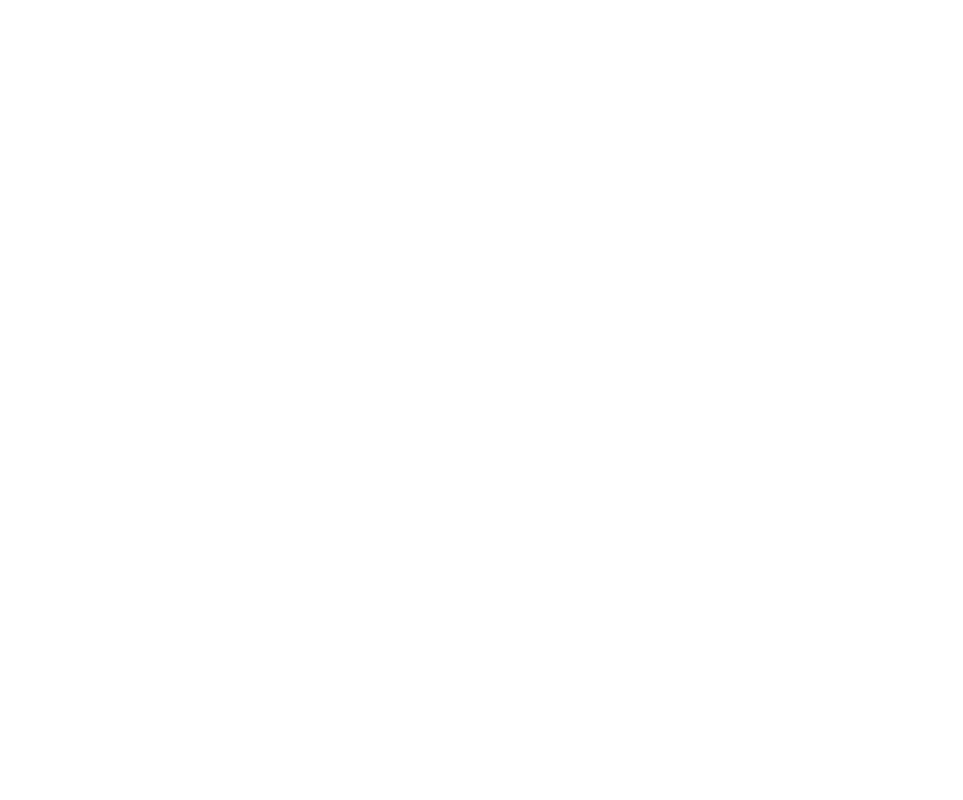
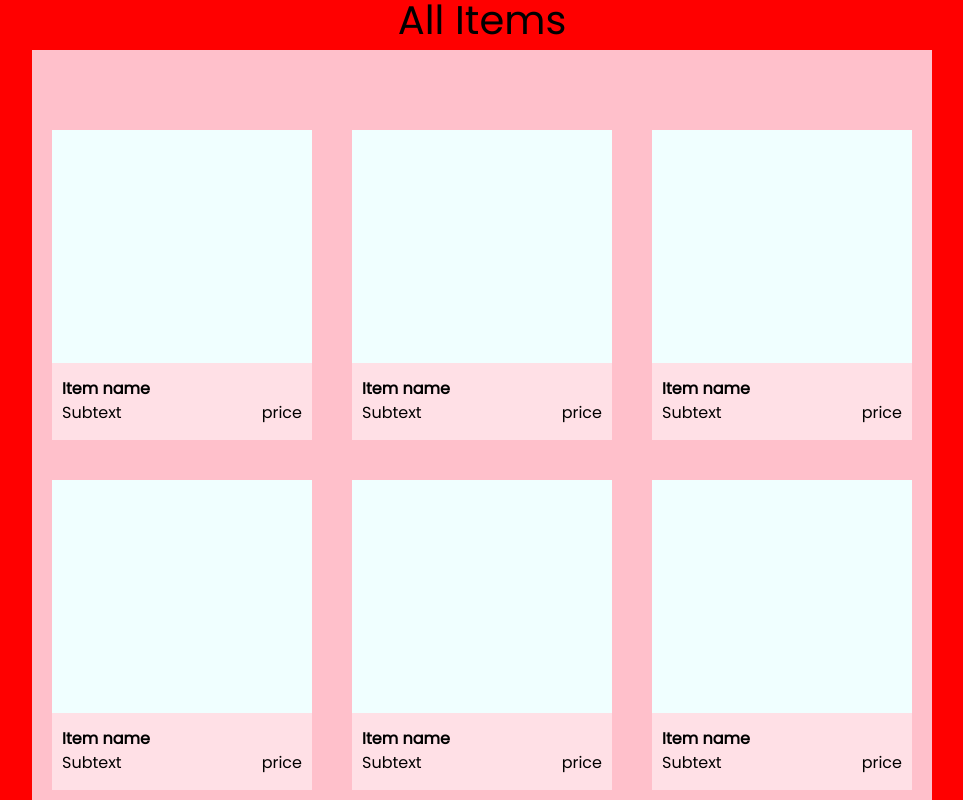
Before and after one commit to darwin-dev-diaz/odin-shopping-cart, a React (Vite) app: page /store in a window 1280 px wide. Before the commit this address had no page. Shown: the part 220-1020 px from the top of the page, without its empty margins (158-1121 px from the left). Before the commit the page ends 800 px from the top, so only its background shows below. Built offline with nearby package versions, Linux system fonts and the light colour scheme.

Commit message:
Build a mock store page

```diff
--- a/src/Pages/App.jsx
+++ b/src/Pages/App.jsx
@@ -2,11 +2,15 @@
 import Footer from "../components/footer/Footer";
 import "../styles/reset.css";
 import "../styles/App.css";
+import { Outlet } from "react-router-dom";
 
 function App() {
   return (
     <div className="app">
       <Header />
+      <div className="body">
+        <Outlet />
+      </div>
       <Footer />
     </div>
   );
--- /dev/null
+++ b/src/Pages/store/Store.jsx
@@ -0,0 +1,146 @@
+import "./store.css";
+
+const Store = () => {
+  return (
+    <div className="store">
+      <h1>All Items</h1>
+      <div className="items-container">
+        {/* items will be their own component */}
+        <div className="item">
+          <div className="item-image-container"></div>
+          <div className="item-info-container">
+            <div className="item-info-container-top">
+              <div className="item-name">Item name</div>
+            </div>
+            <div className="item-info-container-bottom">
+              <div className="item-subtext">Subtext</div>
+              <div className="item-price">price</div>
+            </div>
+          </div>
+        </div>
+        <div className="item">
+          <div className="item-image-container"></div>
+          <div className="item-info-container">
+            <div className="item-info-container-top">
+              <div className="item-name">Item name</div>
+            </div>
+            <div className="item-info-container-bottom">
+              <div className="item-subtext">Subtext</div>
+              <div className="item-price">price</div>
+            </div>
+          </div>
+        </div>
+        <div className="item">
+          <div className="item-image-container"></div>
+          <div className="item-info-container">
+            <div className="item-info-container-top">
+              <div className="item-name">Item name</div>
+            </div>
+            <div className="item-info-container-bottom">
+              <div className="item-subtext">Subtext</div>
+              <div className="item-price">price</div>
+            </div>
+          </div>
+        </div>
+        <div className="item">
+          <div className="item-image-container"></div>
+          <div className="item-info-container">
+            <div className="item-info-container-top">
+              <div className="item-name">Item name</div>
+            </div>
+            <div className="item-info-container-bottom">
+              <div className="item-subtext">Subtext</div>
+              <div className="item-price">price</div>
+            </div>
+          </div>
+        </div>
+        <div className="item">
+          <div className="item-image-container"></div>
+          <div className="item-info-container">
+            <div className="item-info-container-top">
+              <div className="item-name">Item name</div>
+            </div>
+            <div className="item-info-container-bottom">
+              <div className="item-subtext">Subtext</div>
+              <div className="item-price">price</div>
+            </div>
+          </div>
+        </div>
+        <div className="item">
+          <div className="item-image-container"></div>
+          <div className="item-info-container">
+            <div className="item-info-container-top">
+              <div className="item-name">Item name</div>
+            </div>
+            <div className="item-info-container-bottom">
+              <div className="item-subtext">Subtext</div>
+              <div className="item-price">price</div>
+            </div>
+          </div>
+        </div>
+        <div className="item">
+          <div className="item-image-container"></div>
+          <div className="item-info-container">
+            <div className="item-info-container-top">
+              <div className="item-name">Item name</div>
+            </div>
+            <div className="item-info-container-bottom">
+              <div className="item-subtext">Subtext</div>
+              <div className="item-price">price</div>
+            </div>
+          </div>
+        </div>
+        <div className="item">
+          <div className="item-image-container"></div>
+          <div className="item-info-container">
+            <div className="item-info-container-top">
+              <div className="item-name">Item name</div>
+            </div>
+            <div className="item-info-container-bottom">
+              <div className="item-subtext">Subtext</div>
+              <div className="item-price">price</div>
+            </div>
+          </div>
+        </div>
+        <div className="item">
+          <div className="item-image-container"></div>
+          <div className="item-info-container">
+            <div className="item-info-container-top">
+              <div className="item-name">Item name</div>
+            </div>
+            <div className="item-info-container-bottom">
+              <div className="item-subtext">Subtext</div>
+              <div className="item-price">price</div>
+            </div>
+          </div>
+        </div>
+        <div className="item">
+          <div className="item-image-container"></div>
+          <div className="item-info-container">
+            <div className="item-info-container-top">
+              <div className="item-name">Item name</div>
+            </div>
+            <div className="item-info-container-bottom">
+              <div className="item-subtext">Subtext</div>
+              <div className="item-price">price</div>
+            </div>
+          </div>
+        </div>
+        <div className="item">
+          <div className="item-image-container"></div>
+          <div className="item-info-container">
+            <div className="item-info-container-top">
+              <div className="item-name">Item name</div>
+            </div>
+            <div className="item-info-container-bottom">
+              <div className="item-subtext">Subtext</div>
+              <div className="item-price">price</div>
+            </div>
+          </div>
+        </div>
+      </div>
+    </div>
+  );
+};
+
+export default Store;
--- /dev/null
+++ b/src/Pages/store/store.css
@@ -0,0 +1,51 @@
+.store{
+    background-color: red;
+    width: 100%;
+    height: 2000px;
+    display: flex;
+    flex-direction: column;
+    justify-content: center;
+    align-items: center;
+}
+h1{
+    font-size: 40px;
+}
+.items-container{
+    background-color: pink;
+    width: auto;
+    height: 100%;
+    padding: 60px 0 60px 0;
+    display: grid;
+    grid-template-columns: repeat(3,300px);
+    grid-template-rows: repeat(4,350px);
+}
+
+/* item will eventually be its own component */
+.item{
+    width: auto;
+    height: auto;
+    background-color: rgb(255, 224, 230);
+    margin: 20px;
+    display: flex;
+    flex-direction: column;
+}
+
+.item-image-container{
+    background-color: azure;
+    width: 100%;
+    height: 75%;
+}
+.item-info-container{
+    flex-grow: 1;
+    padding: 0 10px 0 10px;
+    display: flex;
+    flex-direction: column;
+    justify-content: center;
+}
+.item-name{
+    font-weight: 900;
+}
+.item-info-container-bottom{
+    display: flex;
+    justify-content: space-between;
+}
--- a/src/components/footer/footer.css
+++ b/src/components/footer/footer.css
@@ -4,6 +4,7 @@
     background-color: #18181B;
     width: 100%;
     height: 500px;
+    flex-shrink: 0;
 }
 
 .footer-top{
--- a/src/components/header/header.css
+++ b/src/components/header/header.css
@@ -2,6 +2,7 @@
 
 .header {
   padding: 0 40px 0 40px;
+  margin-bottom: 90px;
   width: 100%;
   height: 120px;
   display: flex;
--- a/src/routes.jsx
+++ b/src/routes.jsx
@@ -1,9 +1,15 @@
 import App from "./pages/App.jsx";
+import Store from "./pages/store/Store.jsx";
 
 const routes = [
   {
     path: "/",
     element: <App />,
+    children: [
+      { index: true, element: null },
+      { path: "store", element: <Store /> },
+      { path: "product", element: null },
+    ],
   },
 ];
 
--- a/src/styles/App.css
+++ b/src/styles/App.css
@@ -5,4 +5,12 @@
 
 .app{
     font-family: "Poppins", Arial, Helvetica, sans-serif;
+    height: 100vh;
+    display: flex;
+    flex-direction: column;
 }
+
+.body{
+  flex: 1 1 auto;
+
+}
```
